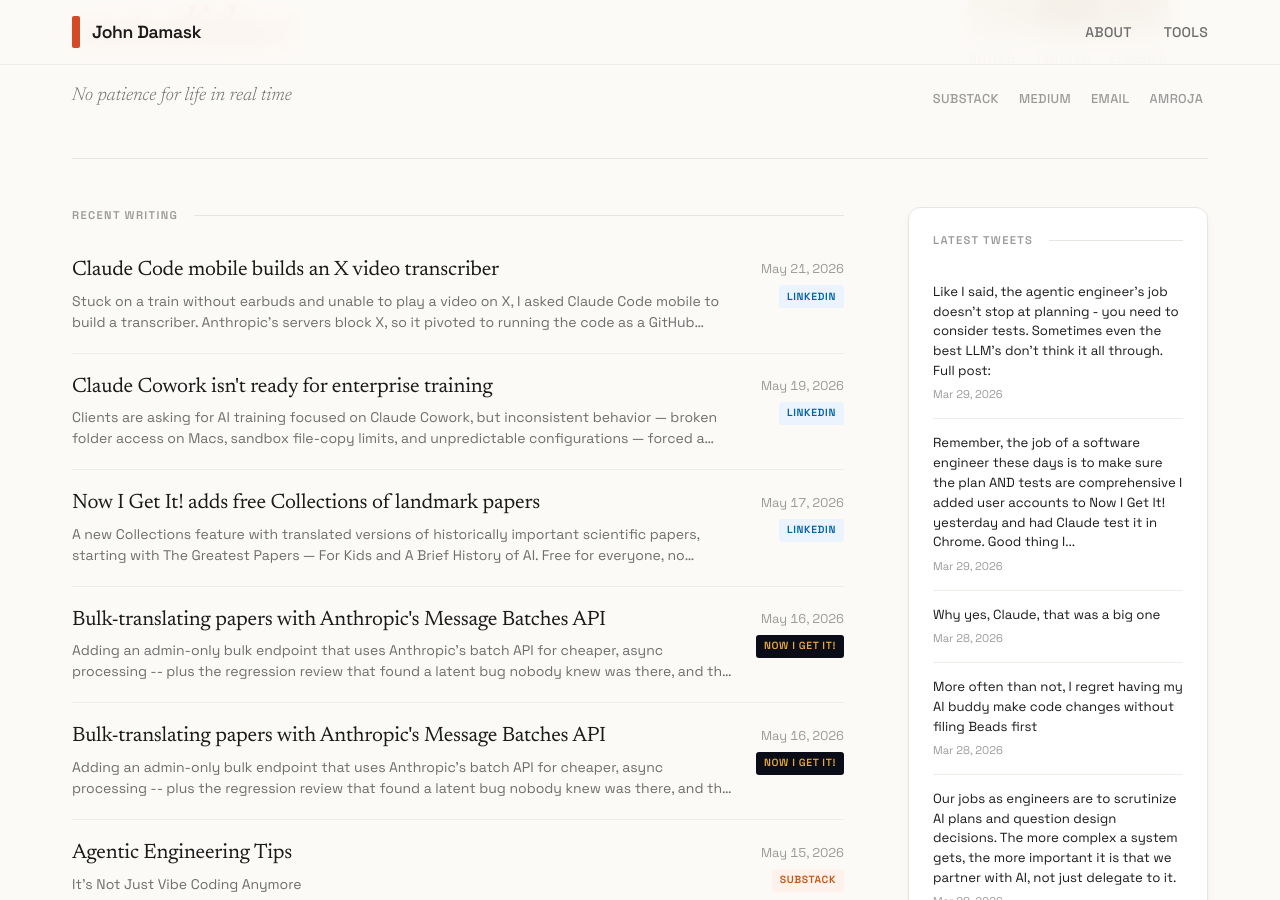
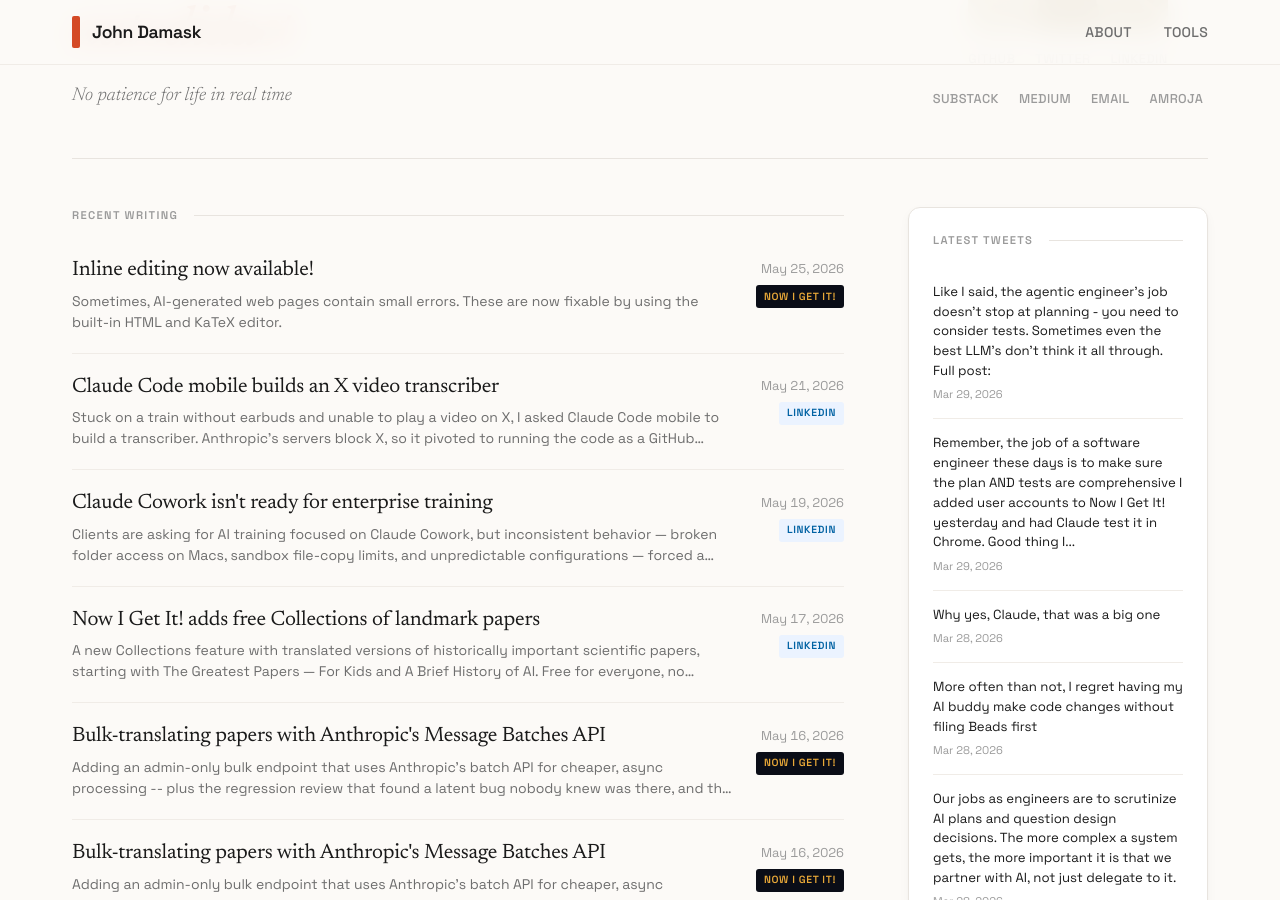
Before and after one commit to jbdamask/jbdamask.github.io, a Jekyll site: the page built from index.html, in a window 1280 px wide and 900 px high, scrolled down 336 px. Built offline with Jekyll 4.4.1, drawn with Linux system fonts in a browser that asks for light colours; the list of posts is cut into pages by our own code.

Commit message:
Update Now I Get It posts

```diff
--- a/_data/nowigetit-posts.yml
+++ b/_data/nowigetit-posts.yml
@@ -2,6 +2,13 @@
 # Fetches RSS feed and merges with existing posts
 # This preserves older posts not in the RSS feed
 
+- title: Inline editing now available!
+  source: nowigetit
+  url: https://nowigetit.us/blog/inline-editing-now-available.html
+  date: '2026-05-25'
+  excerpt: Sometimes, AI-generated web pages contain small errors. These are now fixable
+    by using the built-in HTML and KaTeX editor.
+  image: ''
 - title: Bulk-translating papers with Anthropic's Message Batches API
   source: nowigetit
   url: https://nowigetit.us/blog/bulk-translating-papers-with-anthropics-message-ba.html
```
